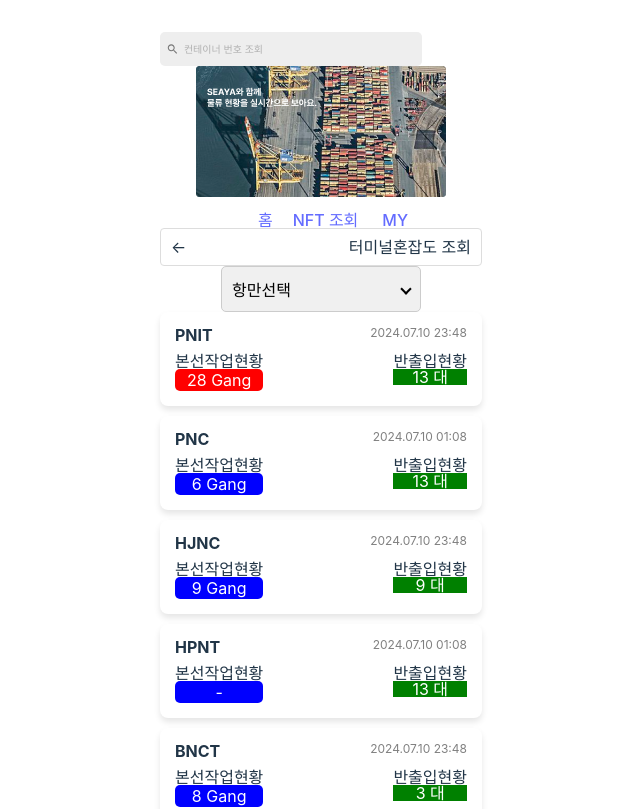
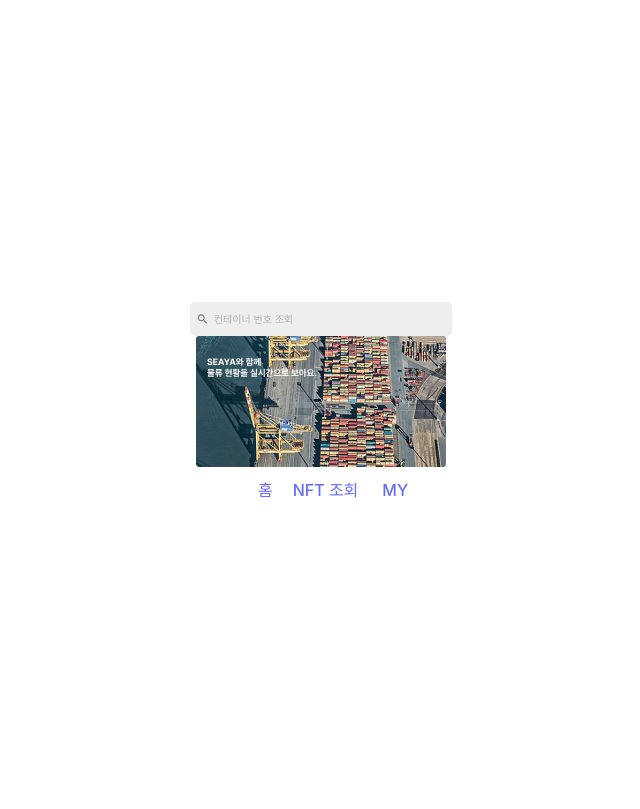
Before and after one commit to Serengeti-Lion-King/seaya-web, a React (Vite) app: page / in a window 1280 px wide. Shown: the top 809 px of the page, without its empty margins (319-959 px from the left). Built offline with nearby package versions, Linux system fonts and the light colour scheme.

Commit message:
feat: TerminalCongestionCheckPage 라우팅 연결
LR-18

```diff
--- a/package.json
+++ b/package.json
@@ -13,7 +13,7 @@
     "@vitejs/plugin-react-swc": "^3.5.0",
     "react": "^18.3.1",
     "react-dom": "^18.3.1",
-    "react-router-dom": "^6.26.1",
+    "react-router-dom": "^6.26.2",
     "vite": "^5.4.0",
     "vite-plugin-svgr": "^4.2.0"
   },
--- a/src/App.tsx
+++ b/src/App.tsx
@@ -1,6 +1,6 @@
-import { RouterProvider, createBrowserRouter } from 'react-router-dom';
 import MainPage from '@pages/MainPage/MainPage';
 import TerminalCongestionCheckPage from '@pages/TerminalCongestionCheckPage';
+import { RouterProvider, createBrowserRouter } from 'react-router-dom';
 import './App.scss';
 
 const router = createBrowserRouter([
@@ -8,13 +8,16 @@ const router = createBrowserRouter([
     path: '/',
     element: <MainPage />,
   },
+  {
+    path: '/terminal-congestion-check-page',
+    element: <TerminalCongestionCheckPage />,
+  },
 ]);
 
 const App = () => {
   return (
     <div>
       <RouterProvider router={router} />
-      <TerminalCongestionCheckPage />
     </div>
   );
 };
```
Also changed, not shown: .eslintrc.cjs, src/assets/anchor.svg (added), 1 other file (tests, documents, lock files or other folders).
